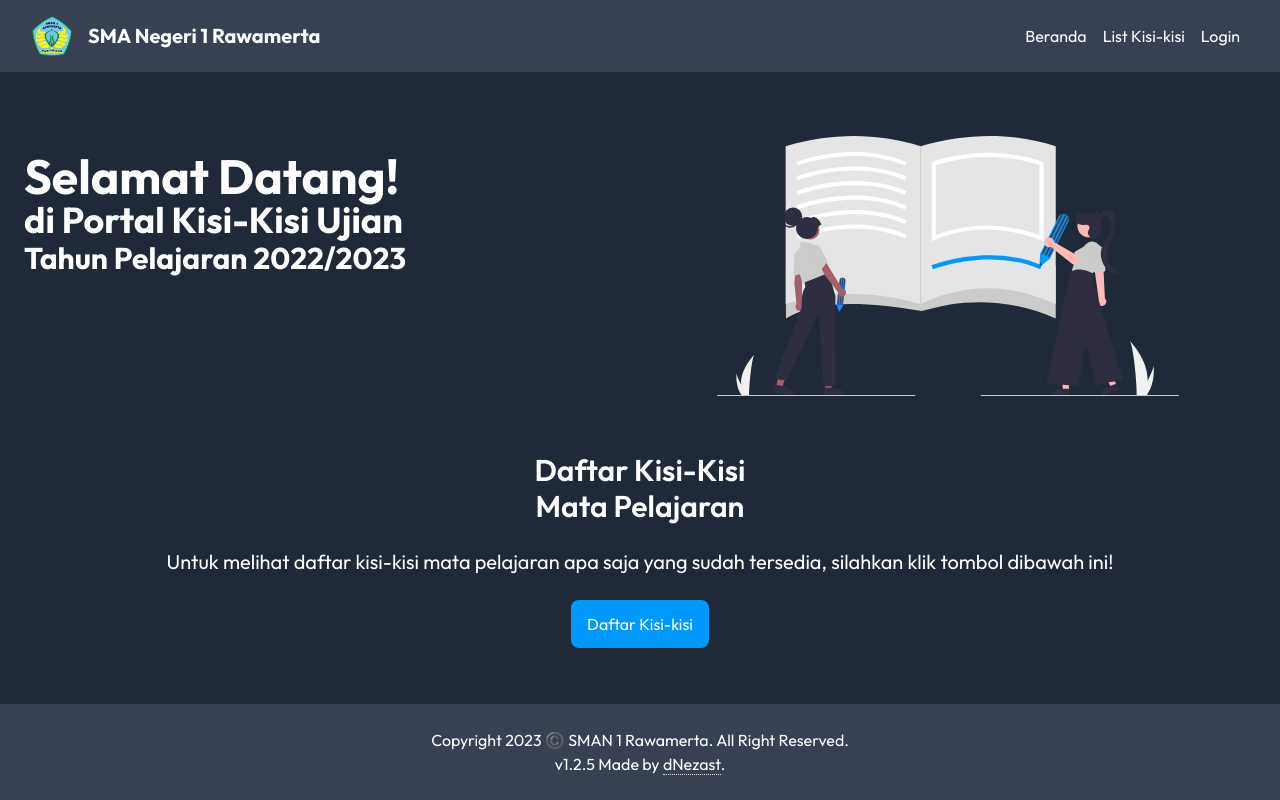
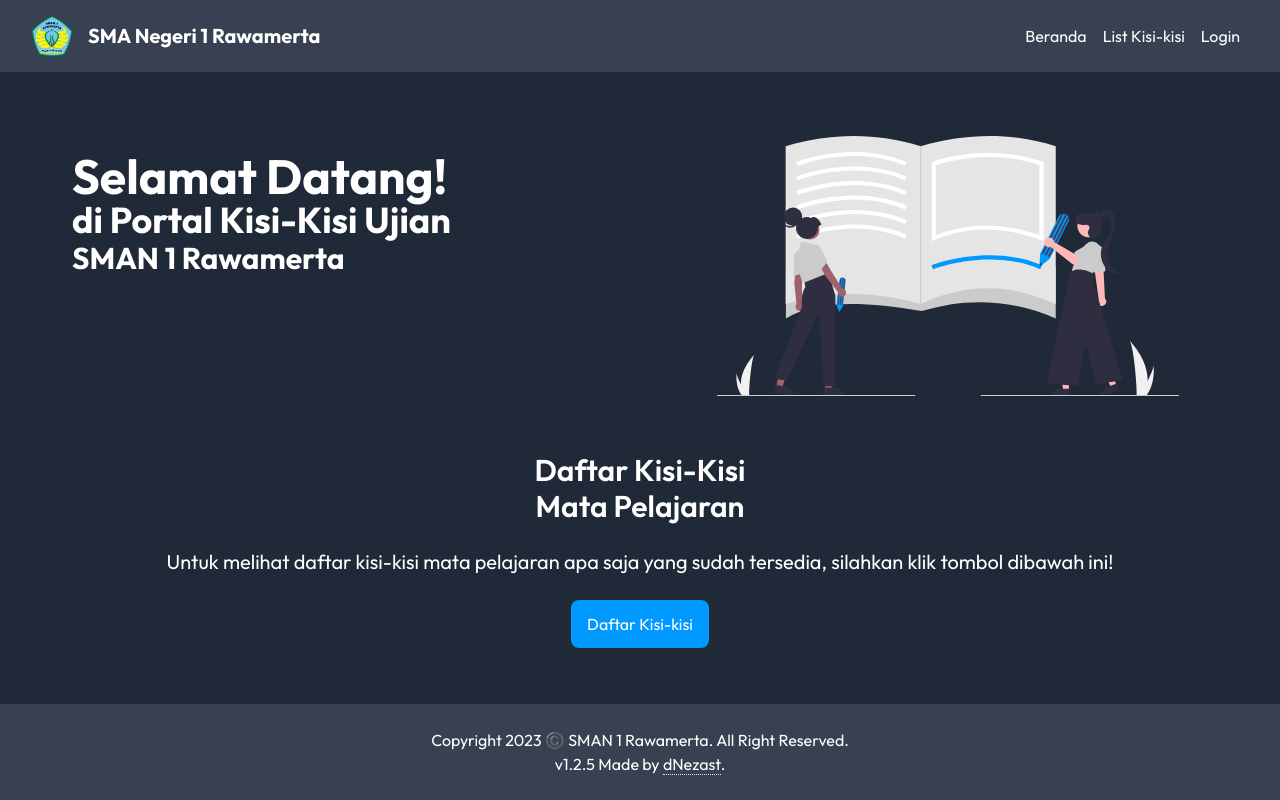
Before and after one commit to mrh275/kisi-kisi, a Vue app: page / in a window 1280 px wide. Built offline with nearby package versions, Linux system fonts and the light colour scheme; what vue-sweetalert2 would draw is missing.

Commit message:
modified hero text

```diff
--- a/src/views/HomeView.vue
+++ b/src/views/HomeView.vue
@@ -9,10 +9,10 @@ export default {
 <template>
   <main class="px-6 py-8 text-white bg-gray-800">
     <div class="first-wrapper xl:flex xl:justify-between xl:mb-6">
-      <div class="py-6 xl:py-12 greetings-wrapper xl:w-1/2">
+      <div class="py-6 xl:pl-12 xl:py-12 greetings-wrapper xl:w-1/2">
         <h1 class="text-4xl font-bold xl:text-5xl">Selamat Datang!</h1>
         <h2 class="text-3xl font-bold xl:text-4xl">di Portal Kisi-Kisi Ujian</h2>
-        <h3 class="text-2xl font-bold xl:text-3xl">Tahun Pelajaran 2022/2023</h3>
+        <h3 class="text-2xl font-bold xl:text-3xl">SMAN 1 Rawamerta</h3>
       </div>
       <div class="my-8 splash-img-wrapper xl:w-1/2 xl:flex xl:justify-center xl:items-center">
         <img src="../assets/study.svg" alt="Studying" class="xl:w-3/4" />
```
